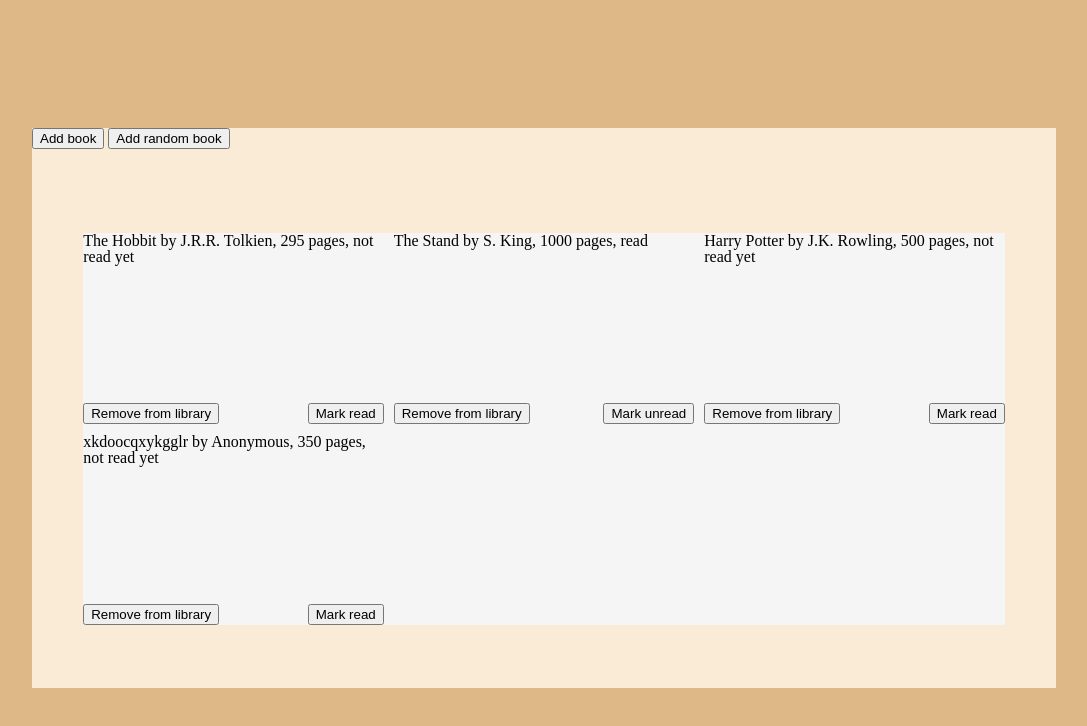
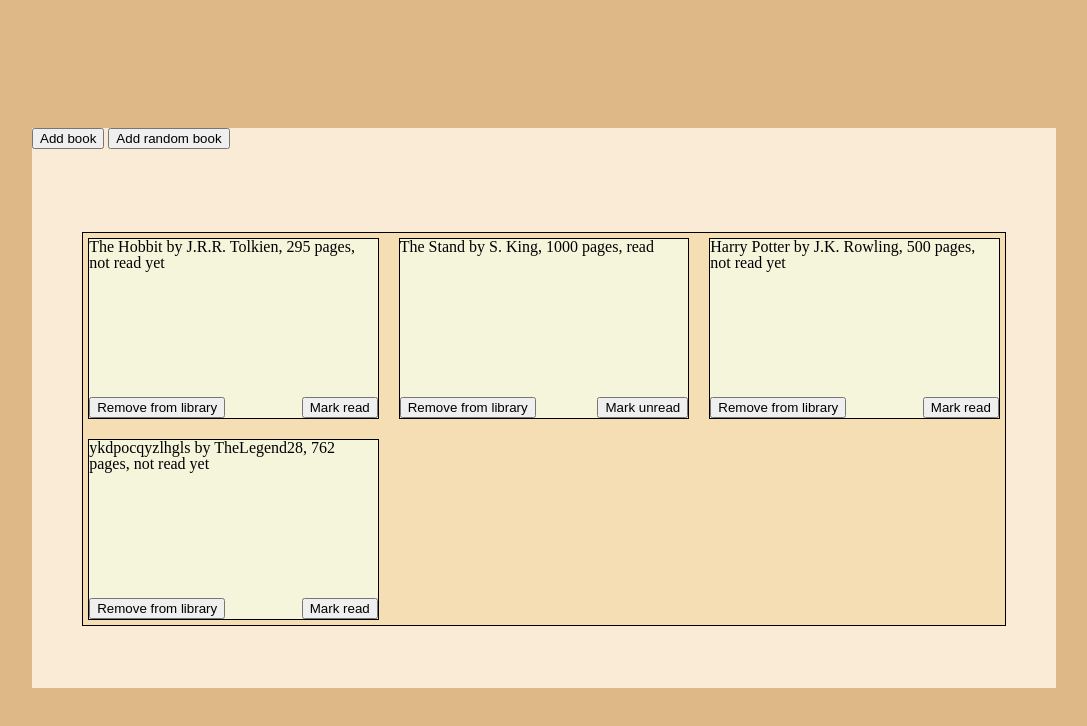
Before and after one commit to sunjc826/library, a plain HTML site: page index.html in a window 1280 px wide. Both pictures are taken after a click on the button "Add random book". Shown: the whole page, without its empty margins (96-1183 px from the left). Drawn offline with Linux system fonts and the light colour scheme.

Commit message:
Improve design. Fix minor bug in random string generation.

```diff
--- a/css/main.css
+++ b/css/main.css
@@ -43,5 +43,6 @@
     grid-template-columns: repeat(3, 1fr);
     grid-template-rows: repeat(2, 1fr);
     grid-gap: 10px;
-    background-color: whitesmoke;
+    background-color: wheat;
+    border: 1px solid;
 }
--- a/js/library.js
+++ b/js/library.js
@@ -71,7 +71,7 @@
 function addRandomBtnListener(e) {
     let titleLen = randomInt(1, 15);
     const title = randomString(titleLen);
-    const author = "Anonymous";
+    const author = `TheLegend${randomInt(1, 100)}`;
     const pageCount = randomInt(100, 1000);
     let read =  randomInt(0, 100) < 50 ? true : false;
     let randomBook = new Book(title, author, pageCount, read);
@@ -120,7 +120,11 @@
     const indexAttribute = document.createAttribute("data-library-index");
     indexAttribute.value = index;
     bookDiv.setAttributeNode(indexAttribute);
-    bookDiv.setAttribute("style", "position: relative;");
+    bookDiv.setAttribute("style",
+        "position: relative;\
+            margin: 5px;\
+            background-color: beige;\
+            border: 1px solid black;");
     bookDiv.textContent = book.info();
 
     const removeBtn = document.createElement("button");
@@ -158,7 +162,7 @@
 function randomString(charCount) {
     let lst = [];
     for (let i = 0; i < charCount; i++) {
-        let charOffset = randomInt(0, 25);
+        let charOffset = randomInt(0, 26);
         lst.push(String.fromCharCode(charOffset + 97));
     }
     return lst.join("");
```
